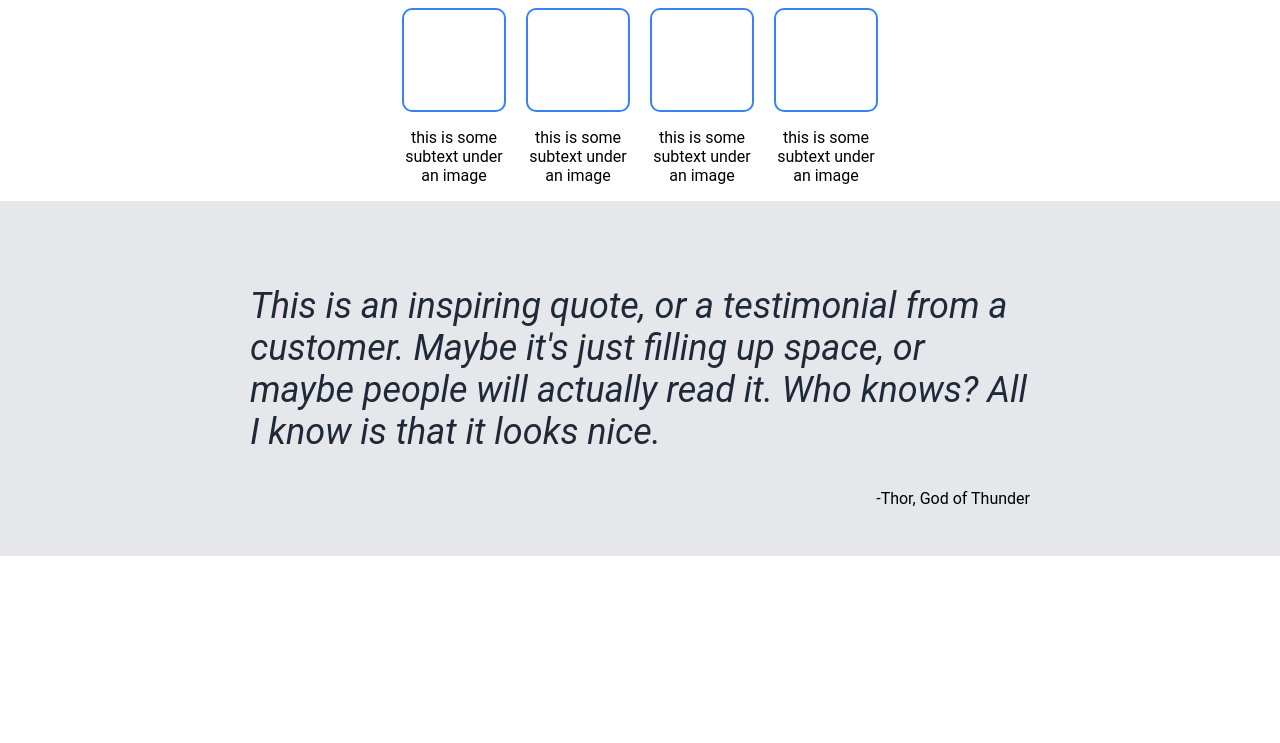
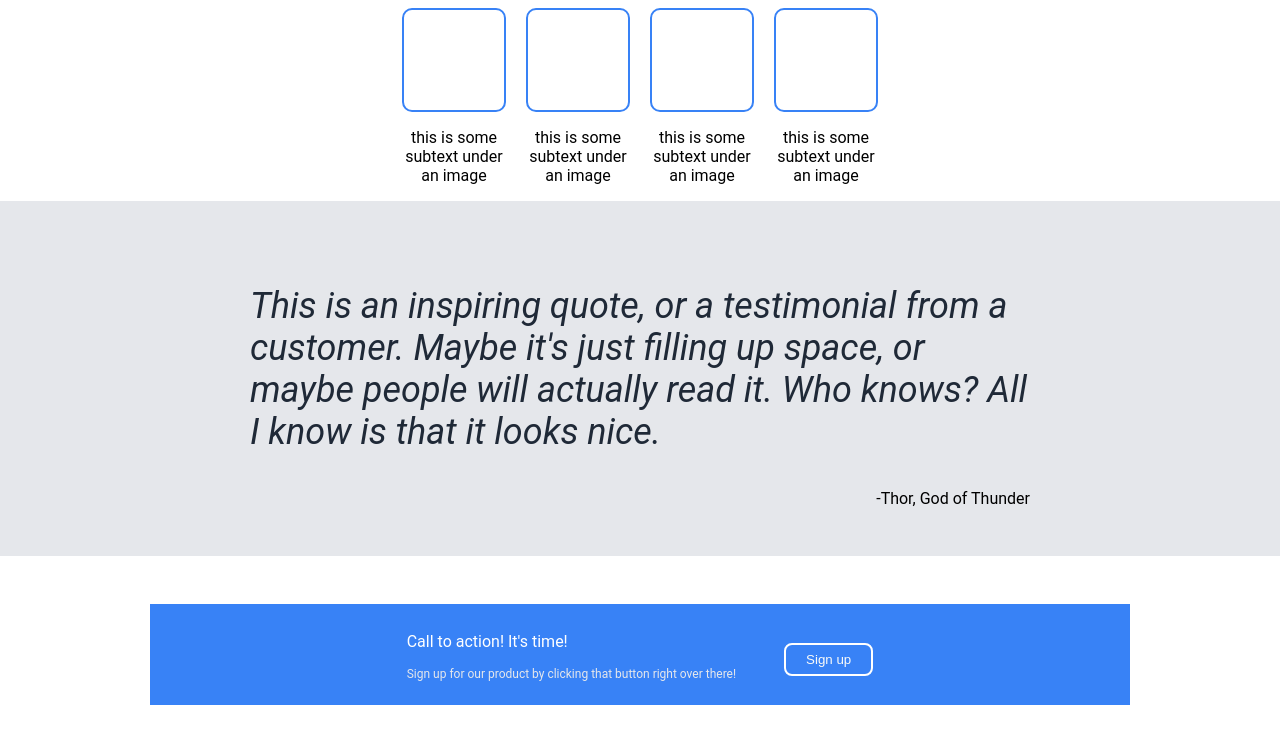
Before and after one commit to Nano1008/odin-landing-page, a plain HTML site: page index.html in a window 1280 px wide. Shown: the part 437-1180 px from the top of the page. Before the commit the page ends 993 px from the top, so only its background shows below. Drawn offline with Linux system fonts and the light colour scheme.

Commit message:
Finish contact section

```diff
--- a/index.html
+++ b/index.html
@@ -63,6 +63,14 @@
             <div class="author">-Thor, God of Thunder</div>
         </div>
     </div>
+
+    <div class="contact">
+        <div class="contact-text">
+            <p>Call to action! It's time!</p>
+            <p class="text">Sign up for our product by clicking that button right over there!</p>
+        </div>
+        <button>Sign up</button>
+    </div>
 </body>
 
 </html>
--- a/style.css
+++ b/style.css
@@ -117,3 +117,24 @@ h2 {
 .author {
     text-align: end;
 }
+
+
+.contact {
+    padding: 12px 48px;
+    margin: 48px 150px;
+    background-color: #3882F6;
+    color: #FFF;
+    display: flex;
+    justify-content: center;
+    align-items: center;
+    gap: 48px;
+}
+
+.contact-text .text {
+    font-size: 12px;
+    color: #E5E7EB;
+}
+
+.contact button {
+    border: 2px solid #FFF;
+}
```
